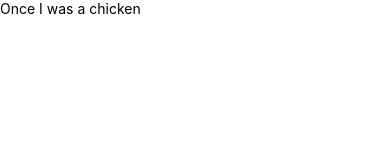
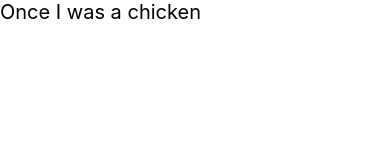
Before and after one commit to charityvanb/thisthingr, a React Native app: screen / in a window 390 px wide. Shown: the top 160 px of the page. Built offline with nearby package versions, Linux system fonts and the light colour scheme.

Commit message:
started styling

```diff
--- a/components/Header.js
+++ b/components/Header.js
@@ -2,9 +2,17 @@ import React from 'react';
 import { Text } from 'react-native';
 
 const Header = () => {
+    const { textStyle } = styles;
+
     return (
-        <Text>Once I was a chicken</Text>
+        <Text style={textStyle}>Once I was a chicken</Text>
     );
 };
 
+const styles = {
+    textStyle: {
+        fontSize: 20
+    }
+}
+
 export default Header;
```
